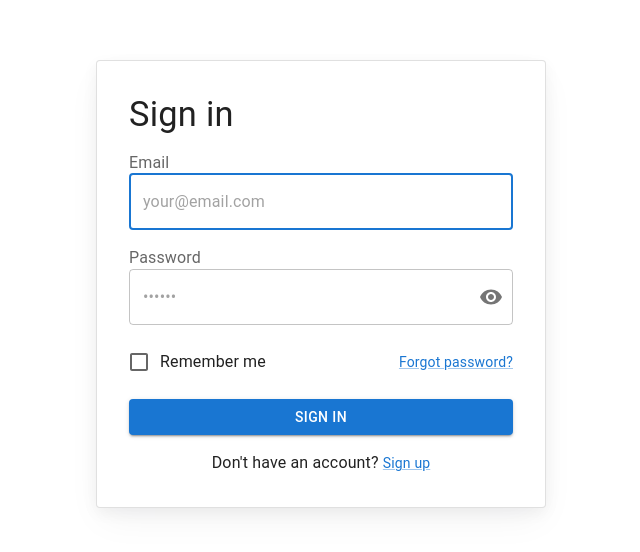
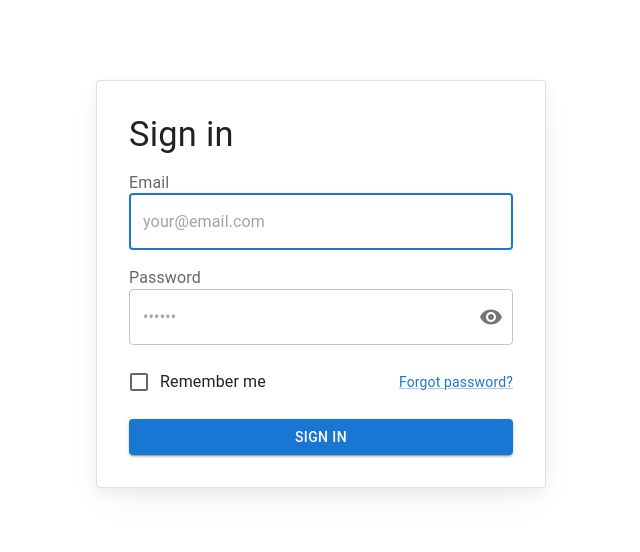
Before and after one commit to PowerPalDev/provisioningServer, a React (Vite) app in the folder frontend/: page /signin in a window 1280 px wide. Shown: the part 148-700 px from the top of the page, without its empty margins (319-959 px from the left). Built offline with nearby package versions, Linux system fonts and the light colour scheme; no server answers.

Commit message:
AddNewUser dialogs now close when the request is successful

```diff
--- a/frontend/src/components/Dialogs/AddUserDialog.tsx
+++ b/frontend/src/components/Dialogs/AddUserDialog.tsx
@@ -7,6 +7,7 @@ import { styled } from '@mui/material/styles';
 import { Dialog, DialogActions, DialogContent, DialogTitle, IconButton, InputAdornment } from '@mui/material';
 import { Visibility, VisibilityOff } from '@mui/icons-material';
 import { useSignUpForm } from '../../hooks/useSignUp';
+// import RequestFailedPopUp from './errors/LoginFailed';
 
 
 const Card = styled(MuiCard)(({ theme }) => ({
@@ -46,8 +47,7 @@ export const AddUserDialog: React.FC<AddUserDialogProps> = ({ open, handleClose
     const handleFormSubmit = (e: React.FormEvent<HTMLFormElement>) => {
         e.preventDefault();
         const data = new FormData(e.currentTarget);
-        console.log("Test");
-        handleSignUp(data.get('email') as string, data.get('password') as string);
+        handleSignUp(data.get('email') as string, data.get('password') as string, handleClose);
     };
 
     return (
@@ -105,6 +105,8 @@ export const AddUserDialog: React.FC<AddUserDialogProps> = ({ open, handleClose
                     </FormControl>
                 </DialogContent>
             </Card>
+            {/* TODO: Add failed request popUp */}
+            {/* <RequestFailedPopUp open={loginFailed} onClose={handleCloseLoginFailed} errorText={errorMessage}/>    */}
         </Dialog>
     );
 }
--- a/frontend/src/hooks/useSignUp.ts
+++ b/frontend/src/hooks/useSignUp.ts
@@ -1,5 +1,4 @@
 import { useState } from 'react';
-import { useNavigate } from 'react-router-dom';
 import { createUser } from '../services/UserService';
 
 export const useSignUpForm = () => {
@@ -10,8 +9,6 @@ export const useSignUpForm = () => {
     const [showPassword, setShowPassword] = useState(false);
     const [signupFailed, setSignupFailed] = useState(false);
     const [errorMessage, setErrorMessage] = useState('')
-
-    const navigate = useNavigate();
 
     const validateInputs = (email: string, password: string) => {
 
@@ -38,7 +35,8 @@ export const useSignUpForm = () => {
 
         return isValid
     };
-    const handleSignUp = async (email: string, password: string) => {
+
+    const handleSignUp = async (email: string, password: string, handleClose: () => void) => {
         console.log("Test")
         if (!validateInputs(email, password)){
             console.error(`Input given aren't valid`);
@@ -51,16 +49,14 @@ export const useSignUpForm = () => {
                 setErrorMessage('Something wrong with your request');
                 return;
             }
-            else if (response.status < 300 && response.status > 199) {
-                navigate('/signin');
-            }
+            handleClose()
         } catch (e) {
             setSignupFailed(true);
             setErrorMessage('Something wrong with your request');
             console.log(e);
         }
+    };
 
-    };
     return {
         emailError,
         emailErrorMessage,
--- a/frontend/src/pages/SignIn/SignInPage.tsx
+++ b/frontend/src/pages/SignIn/SignInPage.tsx
@@ -142,16 +142,6 @@ export default function SignIn() {
           >
             Sign in
           </Button>
-          <Typography sx={{ textAlign: 'center' }}>
-            Don&apos;t have an account?{' '}
-            <Link
-              href="/signup"
-              variant="body2"
-              sx={{ alignSelf: 'center' }}
-            >
-              Sign up
-            </Link>
-          </Typography>
         </Box>
       </Card>
       <ForgotPassword open={open} onClose={handleCloseForgotPassword} />
```
